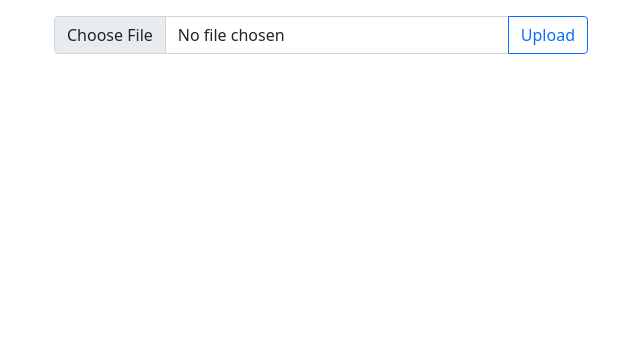
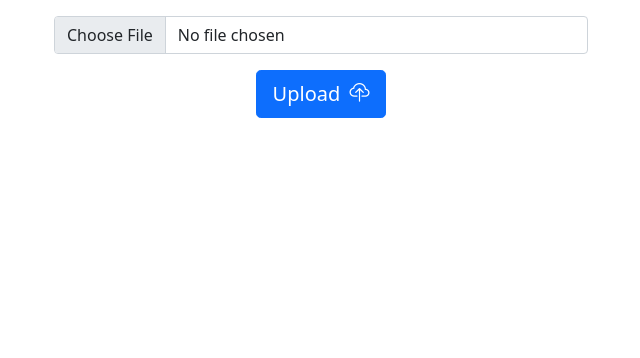
Before and after one commit to FedericoGuidi/StudyQuiz, a Django app: template studyquiz/templates/studyquiz/import.html in a window 1280 px wide. Shown: the part 296-654 px from the top of the page, without its empty margins (319-959 px from the left). Run offline with Django 3.2, Linux system fonts and the light colour scheme; the template is opened without the code that fills it, so the values that code supplies are empty; some libraries are stand-ins or nearby versions.

Commit message:
Minor upgrades to import page

```diff
--- a/studyquiz/templates/studyquiz/import.html
+++ b/studyquiz/templates/studyquiz/import.html
@@ -24,8 +24,12 @@ Import questions
 
             <div class="input-group">
                 <input type="file" name="file" class="form-control" id="inputGroupFile04" aria-describedby="inputGroupFileAddon04" aria-label="Upload">
-                <button class="btn btn-outline-primary" type="submit" id="inputGroupFileAddon04">Upload</button>
             </div>
+
+            <div class="d-grid gap-2 d-sm-flex justify-content-sm-center mt-3">
+                <button class="btn btn-primary btn-lg" type="submit">Upload <i class="bi-cloud-upload ms-1"></i></button>
+            </div>
+
             {{ form.errors }}
         </form>
         {% if status == 'OK' %}
```
